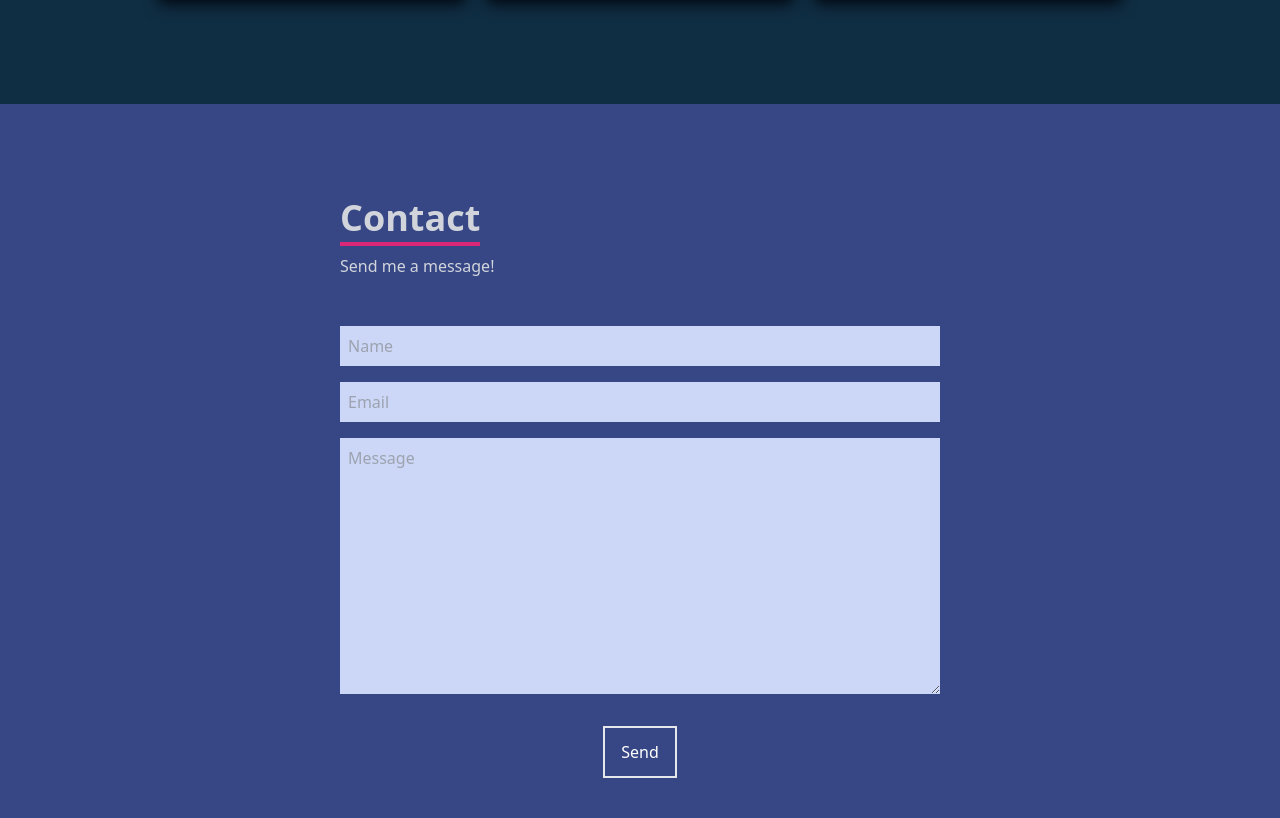
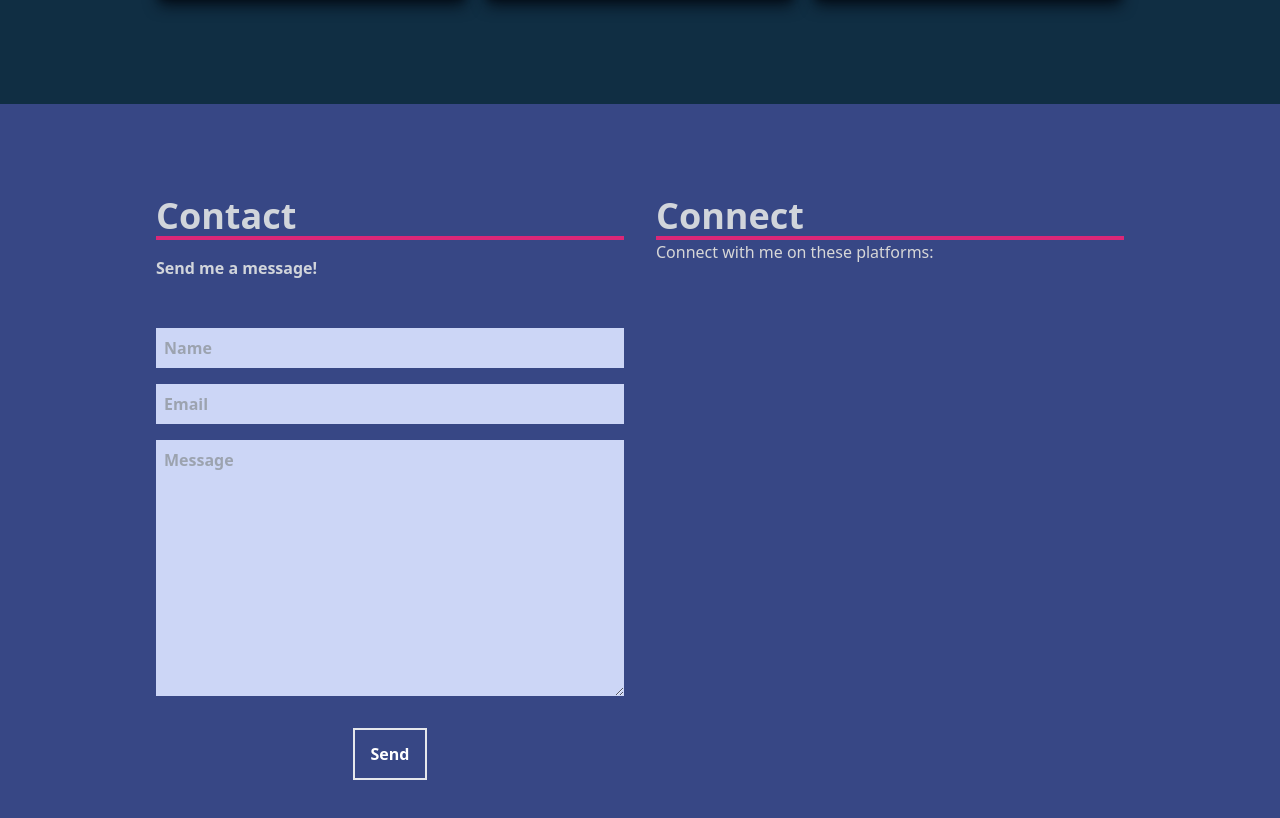
Before and after one commit to DonnyWu/Web_portfoilo, a React (Create React App) app: page / in a window 1280 px wide. Shown: the part 2536-3354 px from the top of the page. Built offline with nearby package versions, Linux system fonts and the light colour scheme; what react-native would draw is missing.

Commit message:
Added a 'connect with me' section in 'Contact.jsx' component

```diff
--- a/src/components/Contact.jsx
+++ b/src/components/Contact.jsx
@@ -4,20 +4,23 @@ const Contact = () => {
   return (
     // #24305E
     // #0E2839
-    <div
-      name="contact"
-      className="w-full h-screen bg-[#374785] flex justify-center items-center p-4"
-    >
+
+
+  <div name="contact" className="w-full h-screen bg-[#374785] text-[#D7D7D7]">
+    <div className="flex flex-col justify-center items-center w-full h-full">
+      <div className="max-w-[1000px] w-full sm:grid grid-cols-2 gap-8 px-4">
+        <div className="sm:text-right text-1xl font-bold">
+
             <form
               method="POST"
               action="https://getform.io/f/de14136d-d629-4182-8bb6-77ee22b9af97"
               className="flex flex-col max-w-[600px] w-full"
             >
               <div className="pb-8">
-          <p className="text-4xl font-bold inline border-b-4 border-pink-600 text-gray-300">
+                <p className="text-4xl font-bold border-b-4 border-pink-600 text-gray-300 text-left">
                   Contact
                 </p>
-          <p className="text-gray-300 py-4">Send me a message!</p>
+                <p className="text-gray-300 py-4 text-left">Send me a message!</p>
               </div>
               <input
                 className="p-2 bg-[#ccd6f6]"
@@ -25,23 +28,38 @@ const Contact = () => {
                 placeholder="Name"
                 name="name"
               />
+
               <input
                 className="my-4 p-2 bg-[#ccd6f6]"
                 type="email"
                 name="email"
                 placeholder="Email"
               />
+
               <textarea
                 name="message"
                 className="bg-[#ccd6f6] p-2"
                 rows="10"
                 placeholder="Message"
               ></textarea>
+
               <button className="text-white border-2 hover:bg-pink-600 hover:border-pink-600 px-4 py-3 my-8 mx-auto flex item-center">
                 Send
               </button>
             </form>
             </div>
+
+          <div>
+            <p className="text-4xl font-bold border-b-4 border-pink-600 text-gray-300 text-left">
+              Connect
+            </p>
+            <p>
+              Connect with me on these platforms:
+            </p>
+          </div>
+        </div>
+      </div>
+    </div>
   );
 };
 
```
Also changed, not shown: src/components/Work.jsx (line endings or trailing spaces). Lines whose indentation alone changed are shown as unchanged.
